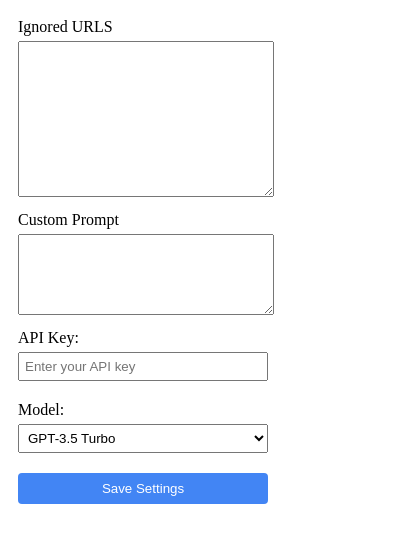
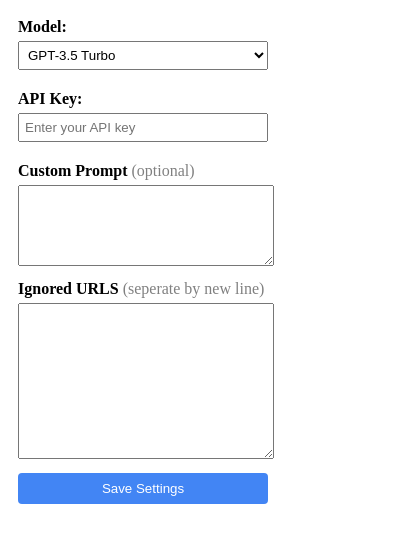
Before and after one commit to wajeht/brommarly, a browser extension: page src/popup.html in a window 400 px wide. Drawn offline with Linux system fonts and the light colour scheme.

Commit message:
style: Update styling for labels and inputs in popup.html

```diff
--- a/src/popup.html
+++ b/src/popup.html
@@ -12,6 +12,15 @@
         .form-group {
             margin-bottom: 10px;
             width: 100%;
+
+            label {
+                font-weight: bold;
+
+                .optional {
+                    color: grey;
+                    font-weight: normal;
+                }
+            }
         }
 
         label {
@@ -50,13 +59,12 @@
 
 <body>
     <div class="form-group">
-        <label for="ignoredUrls">Ignored URLS</label>
-        <textarea id="ignoredUrls" rows="10"></textarea>
-    </div>
-
-    <div class="form-group">
-        <label for="customPrompt">Custom Prompt</label>
-        <textarea id="customPrompt" rows="5"></textarea>
+        <label for="model">Model:</label>
+        <select id="model">
+            <option value="gpt-3.5-turbo" selected>GPT-3.5 Turbo</option>
+            <option value="gpt-4-turbo">GPT-4 Turbo</option>
+            <option value="gpt-4">GPT-4</option>
+        </select>
     </div>
 
     <div class="form-group">
@@ -65,12 +73,13 @@
     </div>
 
     <div class="form-group">
-        <label for="model">Model:</label>
-        <select id="model">
-            <option value="gpt-3.5-turbo" selected>GPT-3.5 Turbo</option>
-            <option value="gpt-4-turbo">GPT-4 Turbo</option>
-            <option value="gpt-4">GPT-4</option>
-        </select>
+        <label for="customPrompt">Custom Prompt <span class="optional">(optional)</span></label>
+        <textarea id="customPrompt" rows="5"></textarea>
+    </div>
+
+    <div class="form-group">
+        <label for="ignoredUrls">Ignored URLS <span class="optional">(seperate by new line)</span></label>
+        <textarea id="ignoredUrls" rows="10"></textarea>
     </div>
 
     <button id="saveSettings">Save Settings</button>
```
